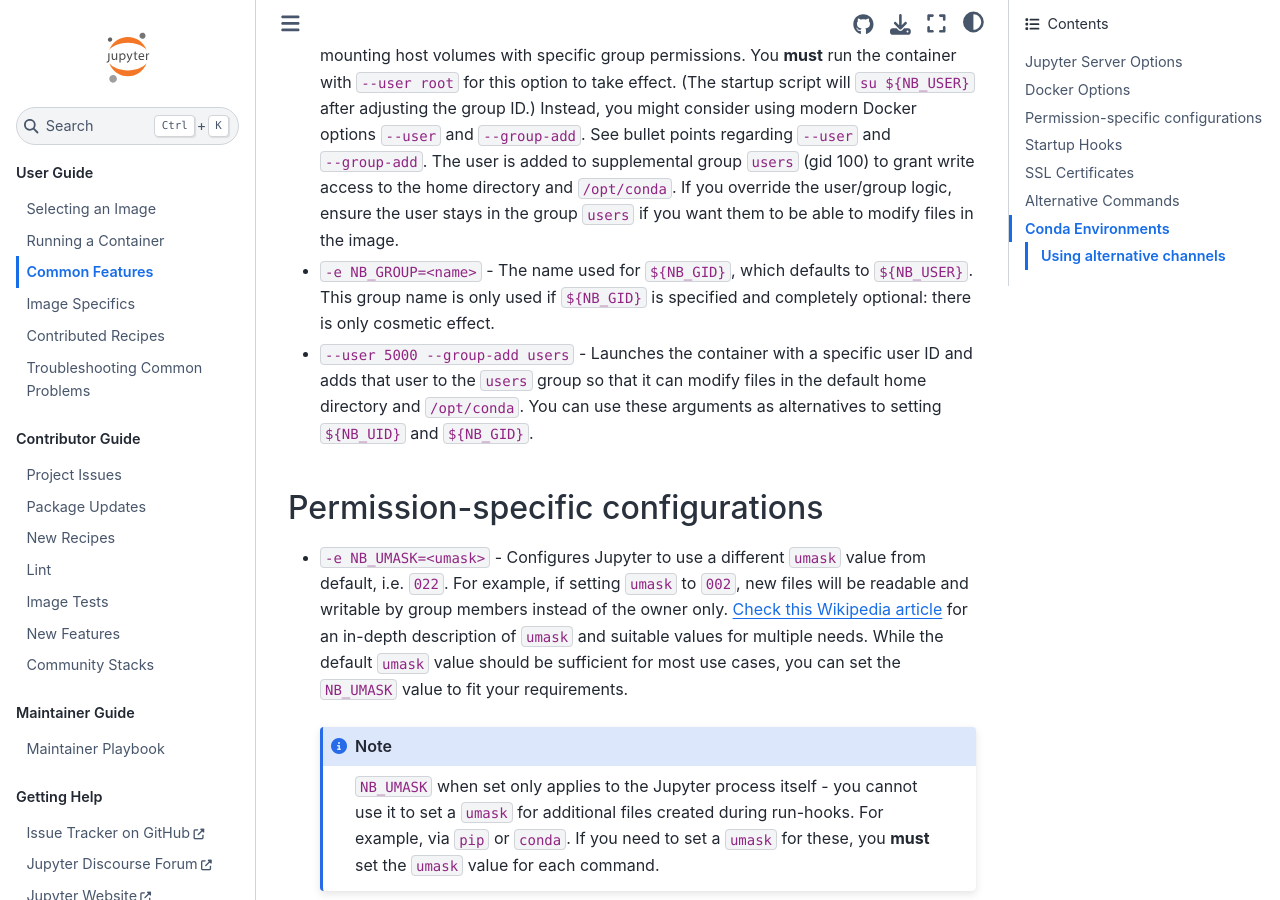
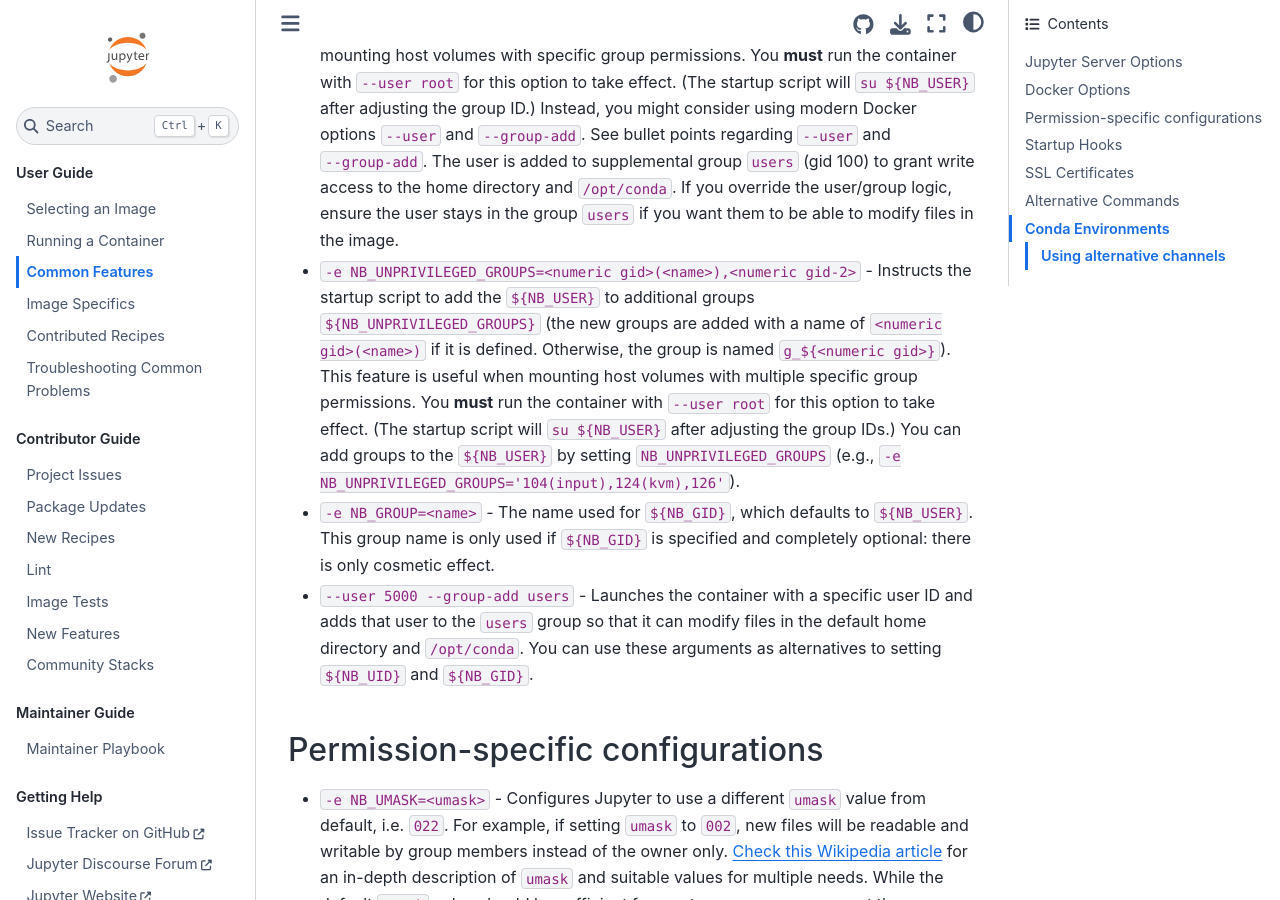
Before and after one commit to jupyter/docker-stacks, a Sphinx documentation site: the page built from docs/using/common.md, in a window 1280 px wide and 900 px high, scrolled down 1647 px. Built offline with Sphinx 7.4.7 and the Sphinx Book theme 1.1.4, drawn with Linux system fonts in a browser that asks for light colours.

Commit message:
A useful feature for adding a list of groups

```diff
--- a/docs/using/common.md
+++ b/docs/using/common.md
@@ -69,6 +69,13 @@
   See bullet points regarding `--user` and `--group-add`.
   The user is added to supplemental group `users` (gid 100) to grant write access to the home directory and `/opt/conda`.
   If you override the user/group logic, ensure the user stays in the group `users` if you want them to be able to modify files in the image.
+
+- `-e NB_UNPRIVILEGED_GROUPS=<numeric gid>(<name>),<numeric gid-2>` - Instructs the startup script to add the `${NB_USER}` to additional groups `${NB_UNPRIVILEGED_GROUPS}`
+  (the new groups are added with a name of `<numeric gid>(<name>)` if it is defined. Otherwise, the group is named `g_${<numeric gid>}`).
+  This feature is useful when mounting host volumes with multiple specific group permissions.
+  You **must** run the container with `--user root` for this option to take effect.
+  (The startup script will `su ${NB_USER}` after adjusting the group IDs.)
+  You can add groups to the `${NB_USER}` by setting `NB_UNPRIVILEGED_GROUPS` (e.g., `-e NB_UNPRIVILEGED_GROUPS='104(input),124(kvm),126'`).
 
 - `-e NB_GROUP=<name>` - The name used for `${NB_GID}`, which defaults to `${NB_USER}`.
   This group name is only used if `${NB_GID}` is specified and completely optional: there is only cosmetic effect.
```
Also changed, not shown: 3 other files.
